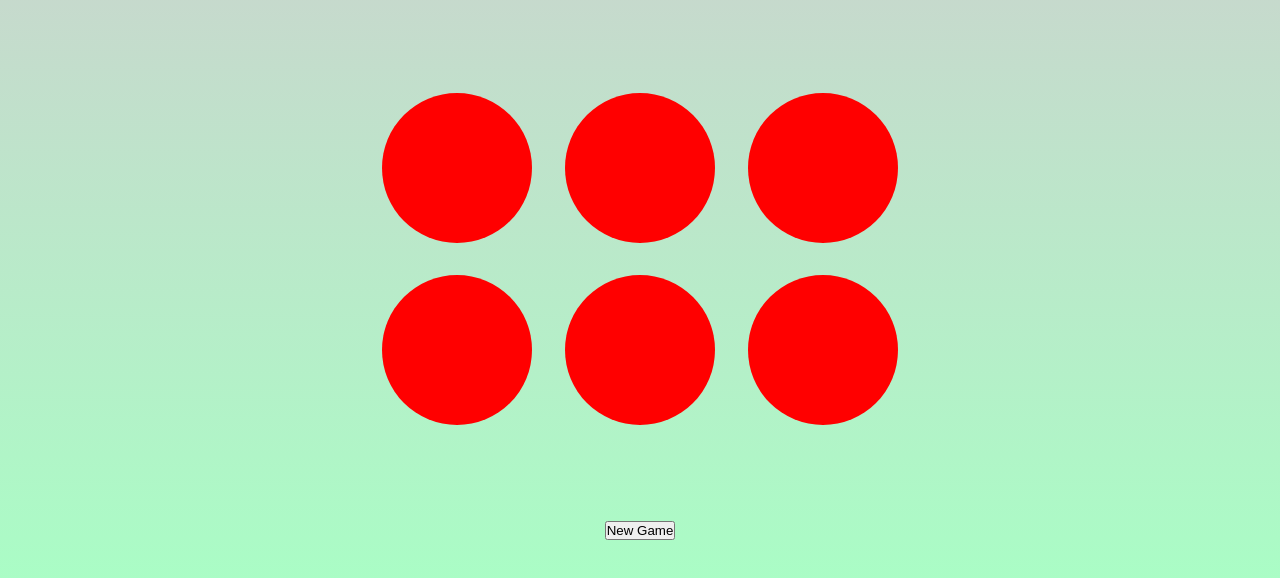
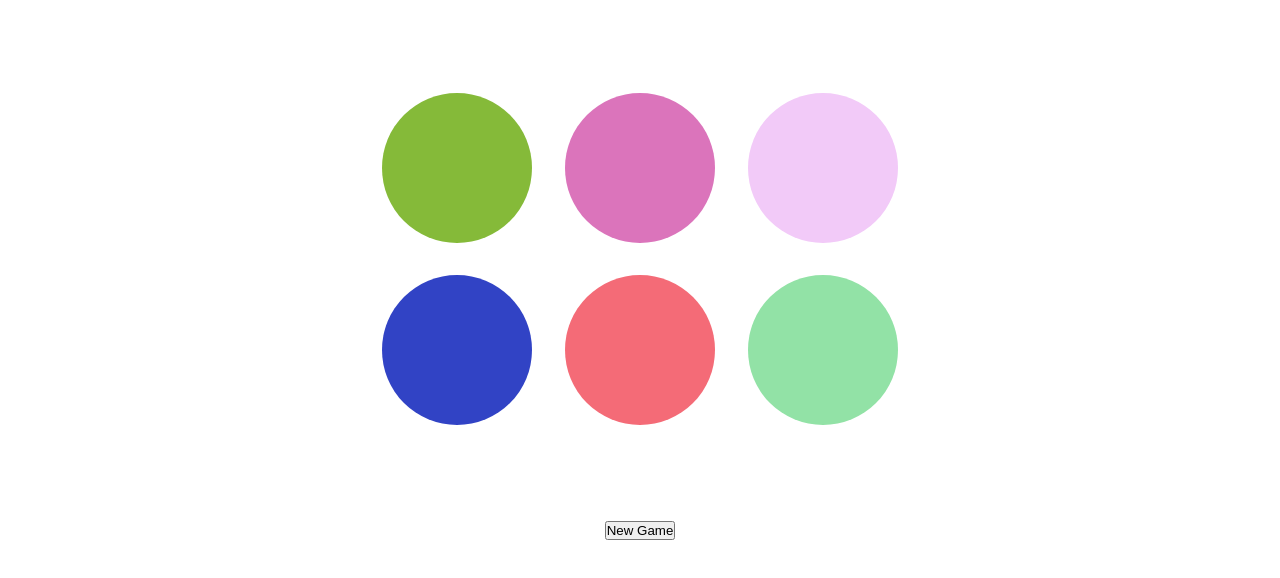
Before and after one commit to stetu281/rgb-color-game, a plain HTML site: page index.html in a window 1280 px wide. Shown: the part 180-758 px from the top of the page. Drawn offline with Linux system fonts and the light colour scheme.

Commit message:
Add Circle fill function and select winning circle function

```diff
--- a/index.js
+++ b/index.js
@@ -4,6 +4,25 @@ function generateColor() {
         arr.push(Math.floor(Math.random() * 256 ));
     }
     return 'rgb(' + arr.join() + ')';
-}
+};
 
-console.log(generateColor());
+function fillCircles() {
+    let colorFields = document.querySelectorAll('.color-field');
+
+    for(let colorField of colorFields) {
+        colorField.style.backgroundColor = generateColor();
+    }
+    selectRandomCircle(colorFields);
+};
+
+function selectRandomCircle(colorFields) {
+    let randomNum = Math.floor(Math.random() * 6);
+    let winnerColor = colorFields[randomNum].style.backgroundColor;
+    console.log(winnerColor)
+};
+
+
+
+
+
+fillCircles();
--- a/style.css
+++ b/style.css
@@ -6,7 +6,6 @@
 body {
     font-family: 'Trebuchet MS', 'Lucida Sans Unicode', 'Lucida Grande', 'Lucida Sans', Arial, sans-serif;
     font-size: 16px;
-    background: linear-gradient(#cfcfcf, #a8ffc5);
     height: 100vh;
     width: 100vw;
 }
@@ -32,7 +31,6 @@ h1 {
 .color-field {
     width: 150px;
     height: 150px;
-    background-color: red;
     border-radius: 50%;
     margin: 1rem;
 }
```
